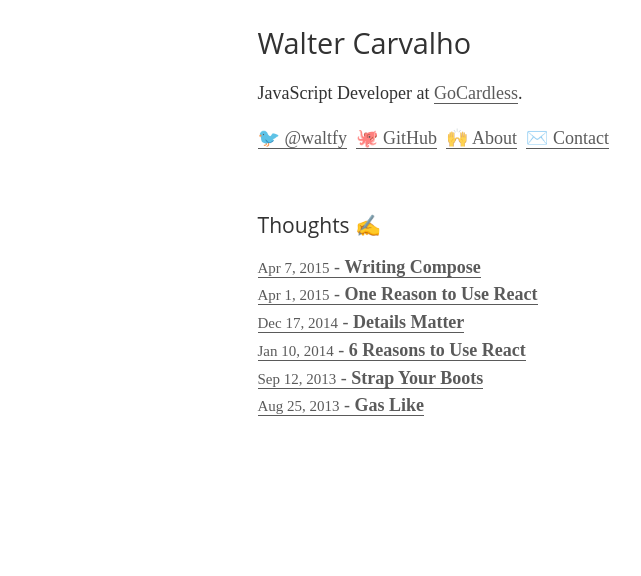
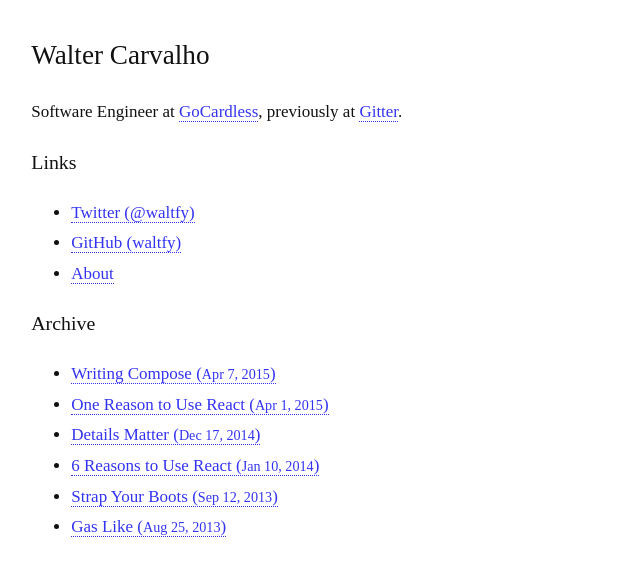
Before and after one commit to waltfy/waltfy.github.io, a Jekyll site: the page built from index.html, in a window 1280 px wide. Shown: the top 576 px of the page, without its empty margins (0-641 px from the left). Built offline with Jekyll 4.4.1, drawn with Linux system fonts in a browser that asks for light colours.

Commit message:
Remove styling

```diff
--- /dev/null
+++ b/Gemfile
@@ -0,0 +1,2 @@
+source 'https://rubygems.org'
+gem 'github-pages', group: :jekyll_plugins
--- a/_includes/header.html
+++ /dev/null
@@ -1,10 +0,0 @@
-<header>
-    <h2 class="u-margin-Tn">Walter Carvalho</h2>
-    <p>JavaScript Developer at <a href="//www.gocardless.com" target="_blank">GoCardless</a>.</p>
-    <p class="u-margin-Bn">
-        <a href="http://www.twitter.com/{{ site.twitter_username }}">🐦 @waltfy</a>&nbsp;
-        <a href="http://www.github.com/{{ site.github_username }}">🐙 GitHub</a>&nbsp;
-        <a href="https://docs.google.com/document/d/16eCguFQuCkq0dHZSEnIxQAR-o5u7wAFNeoLbCRQx9H4/pub">🙌 About</a>&nbsp;
-        <a href="mailto:{{ site.email }}">✉️ Contact</a>&nbsp;
-    </p>
-</header>
--- a/_layouts/default.html
+++ b/_layouts/default.html
@@ -2,24 +2,10 @@
 <html>
   {% include head.html %}
   <body>
-    {% include header.html %}
-    <section class='content'>
+    <section class="content">
       {{ content }}
     </section>
-    <script type="text/javascript">
-      WebFontConfig = {
-        google: { families: [ 'Tinos:400,700:latin', 'Open+Sans:400:latin' ] }
-      };
-      (function() {
-        var wf = document.createElement('script');
-        wf.src = ('https:' == document.location.protocol ? 'https' : 'http') +
-          '://ajax.googleapis.com/ajax/libs/webfont/1/webfont.js';
-        wf.type = 'text/javascript';
-        wf.async = 'true';
-        var s = document.getElementsByTagName('script')[0];
-        s.parentNode.insertBefore(wf, s);
-      })();
-    </script>
+
     <script>
       (function(i,s,o,g,r,a,m){i['GoogleAnalyticsObject']=r;i[r]=i[r]||function(){
        (i[r].q=i[r].q||[]).push(arguments)},i[r].l=1*new Date();a=s.createElement(o),
--- a/_layouts/post.html
+++ b/_layouts/post.html
@@ -3,7 +3,7 @@ layout: default
 ---
 <p><a href="/">&larr; Back</a></p>
 <p>
-    <small>{{ page.date | date: "%b %-d, %Y" }}{% if page.author %} &bull; {{ page.author }}{% endif %}{% if page.meta %} &bull; {{ page.meta }}{% endif %}</small></p>
+    <small>{{ page.date | date: "%b %-d, %Y" }}{% if page.meta %} &bull; {{ page.meta }}{% endif %}</small></p>
 <h1>{{ page.title }}</h1>
 <article>
   {{ content }}
--- a/_sass/_base.scss
+++ b/_sass/_base.scss
@@ -6,45 +6,21 @@ html {
   box-sizing: inherit;
 }
 
-strong {
-  font-weight: 700;
+body {
+  margin: 10px;
+  padding: 0px;
+  color: #111;
+  font-size: 17px;
+  text-rendering: optimizelegibility;
+  -webkit-font-smoothing: antialiased;
+  line-height: 1.8;
 }
 
-body {
-  margin: 0;
-  padding: 0;
-  color: rgb(50, 50, 50);
-  font-size: 18px;
-  font-family: 'Tinos', Georgia, serif;
-  text-rendering: optimizelegibility;
-  -webkit-font-smoothing: antialiased;
-}
-
-header {
-  padding: 2 * 0.625em;
-  margin: 0 auto;
-  max-width: 45em;
-}
-
-.avatar {
-  width: 60px;
-  height: 60px;
-}
 
 .content {
   background: rgb(255, 255, 255);
   padding: 2 * 0.625em;
   max-width: 45em;
-  margin: 0 auto;
-}
-
-.posts {
-  list-style: none;
-  padding: 0;
-}
-
-.posts li {
-  margin-bottom: 0.375em;
 }
 
 footer {
@@ -59,7 +35,6 @@ footer p {
 
 // type
 h1, h2, h3, h4, h5 {
-  font-family: 'Open Sans', 'Helvetica Neue', sans-serif;
   font-weight: normal;
   margin: 0.625em 0;
 }
@@ -67,15 +42,10 @@ h1, h2, h3, h4, h5 {
 h1 { font-size: 2em; }
 h2 { font-size: 1.6em; }
 
-p {
-  line-height: 1.5;
-}
-
 a, a:visited {
   opacity: 0.8;
-  color: inherit;
   text-decoration: none;
-  border-bottom: 1px solid;
+  border-bottom: 1px dotted;
 }
 
 a:hover {
@@ -116,10 +86,6 @@ pre {
   text-align: justify;
 }
 
-.u-twitter {
-  color: rgb(85, 152, 238);
-}
-
 .u-margin-Bn {
   margin-bottom: 0;
 }
--- a/index.html
+++ b/index.html
@@ -1,13 +1,23 @@
 ---
 layout: default
 ---
+<header>
+    <h2 class="u-margin-Tn">Walter Carvalho</h2>
+    <p>Software Engineer at <a href="https://gocardless.com" target="_blank" rel="noopener noreferrer">GoCardless</a>, previously at <a href="https://gitter.im/" target="_blank" rel="noopener noreferrer">Gitter</a>.</p>
+    <h3>Links</h3>
+    <ul>
+        <li><a target="_blank" rel="noopener noreferrer" href="https://twitter.com/{{ site.twitter_username }}">Twitter (@waltfy)</a></li>
+        <li><a target="_blank" rel="noopener noreferrer" href="https://github.com/{{ site.github_username }}">GitHub (waltfy)</a></li>
+        <li><a target="_blank" rel="noopener noreferrer" href="https://docs.google.com/document/d/16eCguFQuCkq0dHZSEnIxQAR-o5u7wAFNeoLbCRQx9H4/pub">About</a></li>
+    </ul>
+</header>
 <div>
-    <h3>Thoughts ✍️</h3>
-    <ul class="posts">
+    <h3>Archive</h3>
+    <ul>
         {% for post in site.posts %}
             <li>
                 <a href="{{ post.url | prepend: site.baseurl }}">
-                    <small>{{ post.date | date: "%b %-d, %Y" }}</small> - <strong>{{ post.title }}</strong>
+                    {{ post.title }} (<small>{{ post.date | date: "%b %-d, %Y" }}</small>)
                 </a>
             </li>
         {% endfor %}
```
Also changed, not shown: other parts of _layouts/default.html (+0 -6 lines), Gemfile.lock (added), 3 other files.
